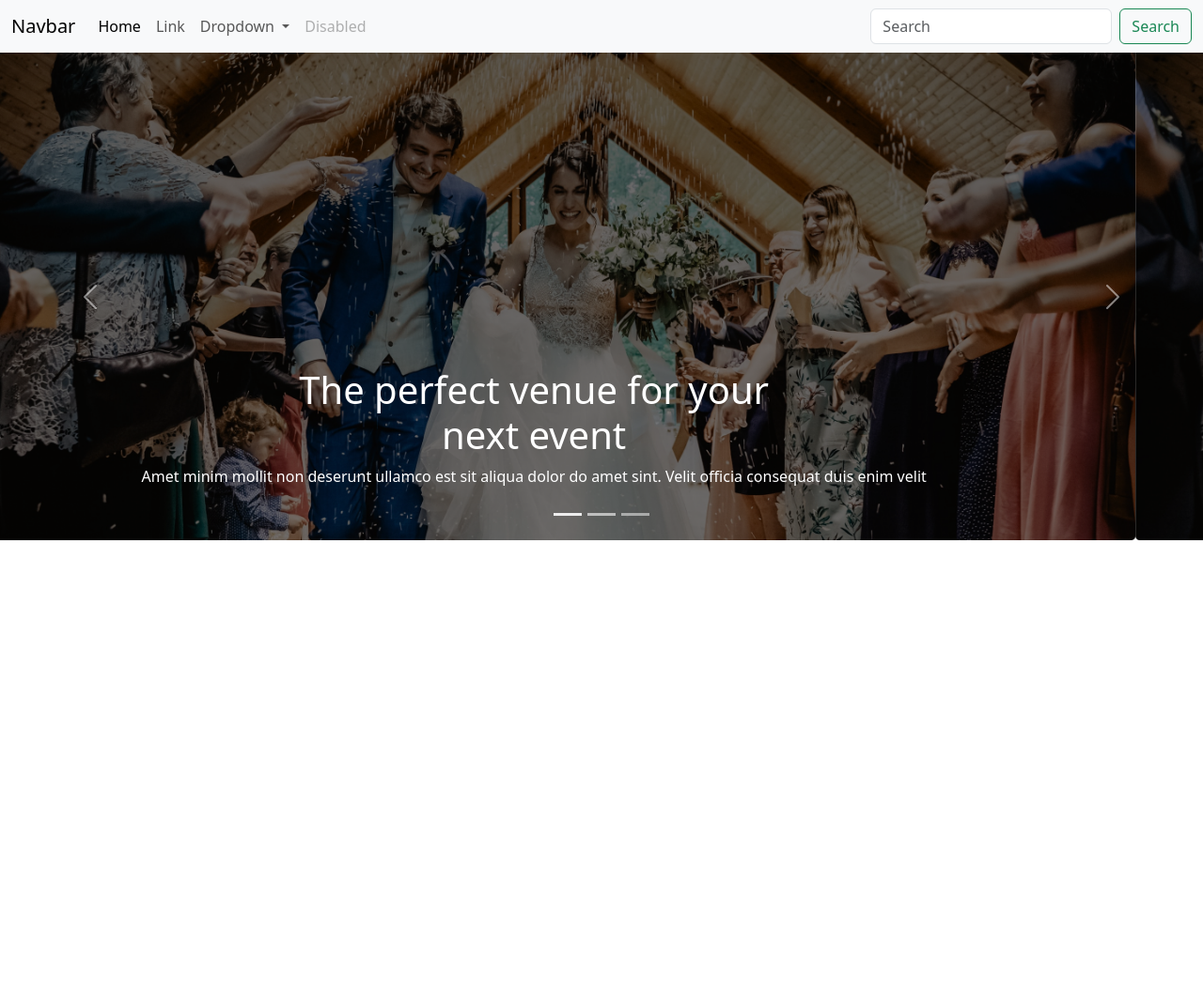
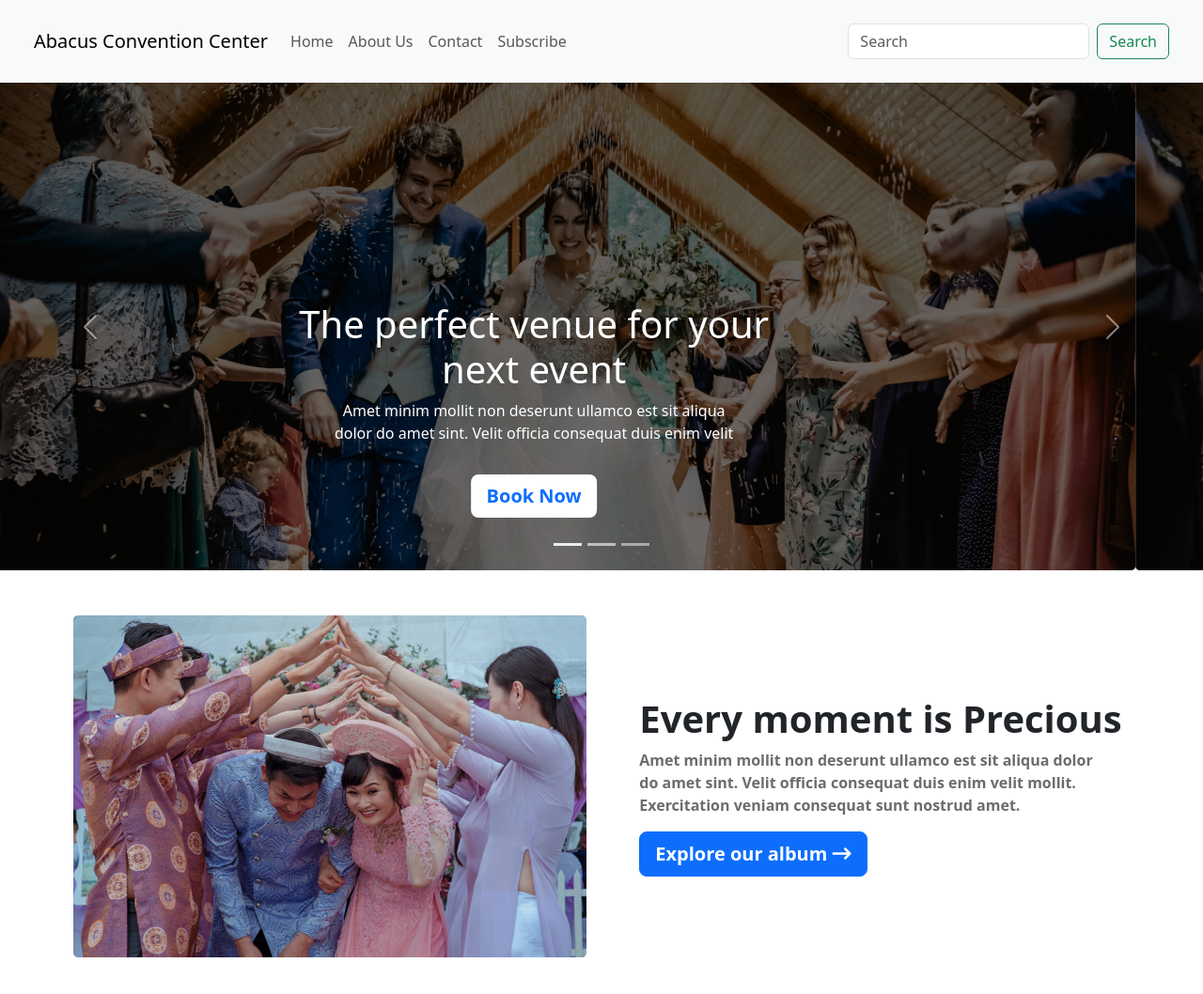
Before and after one commit to parvejpappu100/convention-center, a plain HTML site: page index.html in a window 1280 px wide. Shown: the whole page at 94% size. Before the commit the page ends 800 px from the top, so only its background shows below. Drawn offline with nearby package versions, Linux system fonts and the light colour scheme.

Commit message:
album added

```diff
--- a/index.html
+++ b/index.html
@@ -4,6 +4,8 @@
     <meta charset="utf-8" />
     <meta name="viewport" content="width=device-width, initial-scale=1" />
     <title>Bootstrap demo</title>
+    <!-- font wesome kit -->
+    <script src="https://kit.fontawesome.com/a98013c384.js" crossorigin="anonymous"></script>
     <!-- BS CSS  -->
     <link
       href="https://cdn.jsdelivr.net/npm/bootstrap@5.3.0-alpha1/dist/css/bootstrap.min.css"
@@ -14,33 +16,25 @@
   </head>
   <body>
     <header>
-        <nav class="navbar navbar-expand-lg bg-body-tertiary">
+        <nav class="navbar p-4 navbar-expand-lg bg-body-tertiary">
             <div class="container-fluid">
-              <a class="navbar-brand" href="#">Navbar</a>
+              <a class="navbar-brand" href="#">Abacus Convention Center</a>
               <button class="navbar-toggler" type="button" data-bs-toggle="collapse" data-bs-target="#navbarSupportedContent" aria-controls="navbarSupportedContent" aria-expanded="false" aria-label="Toggle navigation">
                 <span class="navbar-toggler-icon"></span>
               </button>
               <div class="collapse navbar-collapse" id="navbarSupportedContent">
                 <ul class="navbar-nav me-auto mb-2 mb-lg-0">
                   <li class="nav-item">
-                    <a class="nav-link active" aria-current="page" href="#">Home</a>
+                    <a class="nav-link" aria-current="page" href="#">Home</a>
                   </li>
                   <li class="nav-item">
-                    <a class="nav-link" href="#">Link</a>
-                  </li>
-                  <li class="nav-item dropdown">
-                    <a class="nav-link dropdown-toggle" href="#" role="button" data-bs-toggle="dropdown" aria-expanded="false">
-                      Dropdown
-                    </a>
-                    <ul class="dropdown-menu">
-                      <li><a class="dropdown-item" href="#">Action</a></li>
-                      <li><a class="dropdown-item" href="#">Another action</a></li>
-                      <li><hr class="dropdown-divider"></li>
-                      <li><a class="dropdown-item" href="#">Something else here</a></li>
-                    </ul>
+                    <a class="nav-link" href="#">About Us</a>
                   </li>
                   <li class="nav-item">
-                    <a class="nav-link disabled">Disabled</a>
+                    <a class="nav-link" href="#">Contact</a>
+                  </li>
+                  <li class="nav-item">
+                    <a class="nav-link" href="#">Subscribe</a>
                   </li>
                 </ul>
                 <form class="d-flex" role="search">
@@ -52,7 +46,7 @@
           </nav>
     </header>
     <main>
-        <div id="carouselExampleAutoplaying" class="carousel slide" data-bs-ride="carousel">
+        <div id="carouselExampleAutoplaying" class="carousel slide " data-bs-ride="carousel">
             <div class="carousel-indicators">
               <button type="button" data-bs-target="#carouselExampleCaptions" data-bs-slide-to="0" class="active" aria-current="true" aria-label="Slide 1"></button>
               <button type="button" data-bs-target="#carouselExampleCaptions" data-bs-slide-to="1" aria-label="Slide 2"></button>
@@ -62,22 +56,25 @@
               <div class="carousel-item active">
                 <img src="images/banner.png" class="d-block w-100" alt="...">
                 <div class="carousel-caption d-none d-md-block">
-                  <h5 class="fs-1 ">The perfect venue for your <br> next event</h5>
-                  <p>Amet minim mollit non deserunt ullamco est sit aliqua dolor do amet sint. Velit officia consequat duis enim velit </p>
+                  <h5 class="fs-1">The perfect venue for your <br> next event</h5>
+                  <p>Amet minim mollit non deserunt ullamco est sit aliqua <br> dolor do amet sint. Velit officia consequat duis enim velit </p>
+                  <button type="button" class="btn border-0 fw-bolder text-primary bg-white btn-lg my-3">Book Now</button>
                 </div>
               </div>
               <div class="carousel-item">
                 <img src="images/banner.png" class="d-block w-100" alt="...">
                 <div class="carousel-caption d-none d-md-block">
                   <h5 class="fs-1">The perfect venue for your <br> next event</h5>
-                  <p>Amet minim mollit non deserunt ullamco est sit aliqua dolor do amet sint. Velit officia consequat duis enim velit </p>
+                  <p>Amet minim mollit non deserunt ullamco est sit aliqua <br> dolor do amet sint. Velit officia consequat duis enim velit </p>
+                  <button type="button" class="btn border-0 fw-bolder text-primary bg-white btn-lg my-3">Book Now</button>
                 </div>
               </div>
               <div class="carousel-item">
                 <img src="images/banner.png" class="d-block w-100" alt="...">
                 <div class="carousel-caption d-none d-md-block">
                   <h5 class="fs-1">The perfect venue for your <br> next event</h5>
-                  <p>Amet minim mollit non deserunt ullamco est sit aliqua dolor do amet sint. Velit officia consequat duis enim velit </p>
+                  <p>Amet minim mollit non deserunt ullamco est sit aliqua <br> dolor do amet sint. Velit officia consequat duis enim velit </p>
+                  <button type="button" class="btn border-0 fw-bolder text-primary bg-white btn-lg my-3">Book Now</button>
                 </div>
               </div>
             </div>
@@ -90,6 +87,16 @@
               <span class="visually-hidden">Next</span>
             </button>
           </div>
+            <div class="d-flex flex-column d-sm-flex flex-sm-column d-md-flex flex-md-row d-lg-flex flex-lg-row d-xl-flex flex-xl-row d-xxl-flex flex-xxl-row justify-content-center mt-5 gap-5 align-items-center mb-5">
+                <div class="">
+                    <img class="img-fluid" src="images/wedding.png" alt="">
+                </div>
+                <div class="m-2">
+                    <h2 class="fs-1 fw-bold">Every moment is Precious</h2>
+                    <p class="fw-bolder" style="color: #6C6C6C;;">Amet minim mollit non deserunt ullamco est sit aliqua dolor <br> do amet sint. Velit officia consequat duis enim velit mollit. <br> Exercitation veniam consequat sunt nostrud amet.</p>
+                    <button type="button" class="btn fw-bolder btn-primary btn-lg ">Explore our album <i class="fa-solid fa-arrow-right-long"></i></button>
+                </div>
+            </div>
     </main>
 
     <!-- BS JS  -->
```
